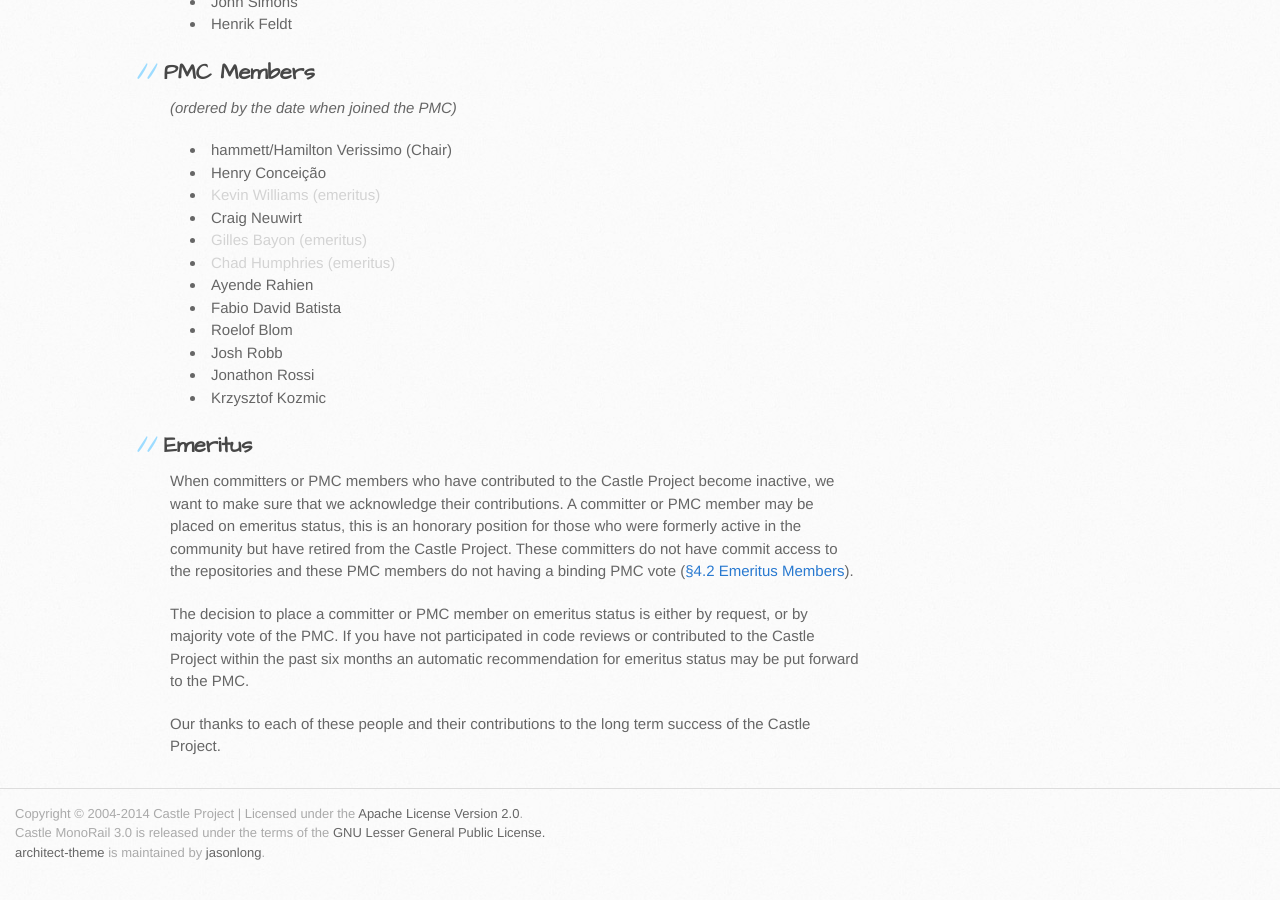
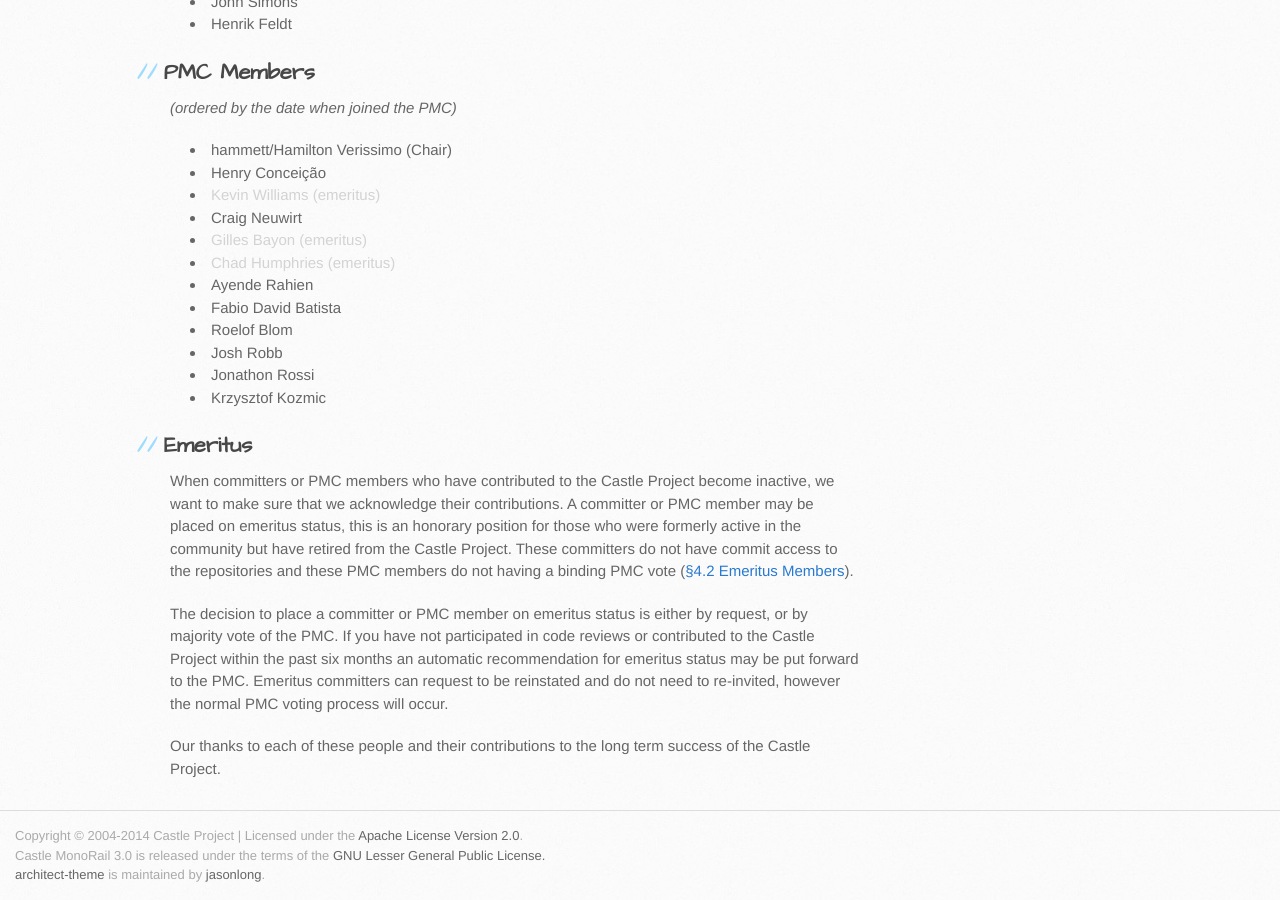
Before and after one commit to castleproject/castleproject.org, a Jekyll site: the page built from about/team.markdown, in a window 1280 px wide and 900 px high, scrolled down 1119 px. Built offline with Jekyll 4.4.1, drawn with Linux system fonts in a browser that asks for light colours; before the commit the page ends 1996 px from its top, so only the background shows below that.

Commit message:
Clarify how an emeritus committer returns

```diff
--- a/about/team.markdown
+++ b/about/team.markdown
@@ -60,6 +60,6 @@
 ## Emeritus
 When committers or PMC members who have contributed to the Castle Project become inactive, we want to make sure that we acknowledge their contributions. A committer or PMC member may be placed on emeritus status, this is an honorary position for those who were formerly active in the community but have retired from the Castle Project. These committers do not have commit access to the repositories and these PMC members do not having a binding PMC vote ([&sect;4.2 Emeritus Members](https://www.apache.org/foundation/bylaws.html)).
 
-The decision to place a committer or PMC member on emeritus status is either by request, or by majority vote of the PMC. If you have not participated in code reviews or contributed to the Castle Project within the past six months an automatic recommendation for emeritus status may be put forward to the PMC.
+The decision to place a committer or PMC member on emeritus status is either by request, or by majority vote of the PMC. If you have not participated in code reviews or contributed to the Castle Project within the past six months an automatic recommendation for emeritus status may be put forward to the PMC. Emeritus committers can request to be reinstated and do not need to re-invited, however the normal PMC voting process will occur.
 
 Our thanks to each of these people and their contributions to the long term success of the Castle Project.
```
